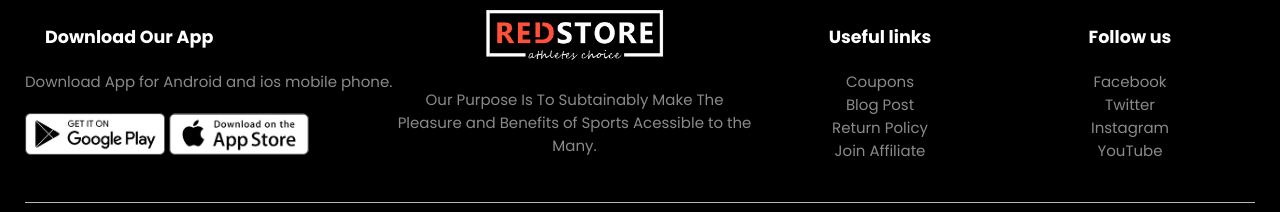
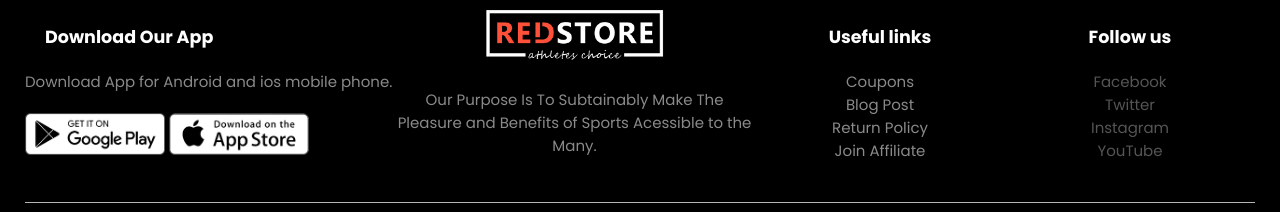
Before and after one commit to thakurnitinchauhan/redstoregithub.io, a plain HTML site: page pant.html in a window 1280 px wide. Shown: the part 1588-1800 px from the top of the page. Drawn offline with Linux system fonts and the light colour scheme.

Commit message:
Update pant.html

```diff
--- a/pant.html
+++ b/pant.html
@@ -164,10 +164,14 @@
   					<div class="footer-col-4">
   					    <h3>Follow us</h3>
   					    <ul>
-  					     	<li>Facebook</li>
-  					     	<li>Twitter</li>
-  					     	<li>Instagram</li>
-  					     	<li>YouTube</li>
+  					     	<li> <a href="https://www.facebook.com/">Facebook</a>
+  					     	</li>
+  					     	<li> <a href="https://www.twitter.com/">Twitter</a>
+  					     	</li>
+						<li> <a href="https://www.instagram.com/">Instagram </a>
+						</li>
+  					     	<li> <a href="https://www.youtube.com//">YouTube</a>
+  					     	</li>
   					    </ul>
   					</div>
   				</div>
```
